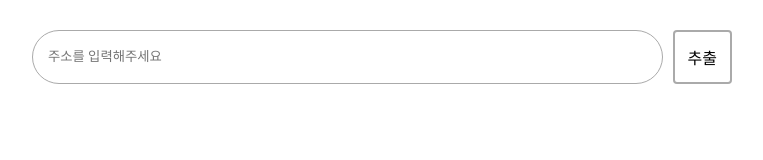
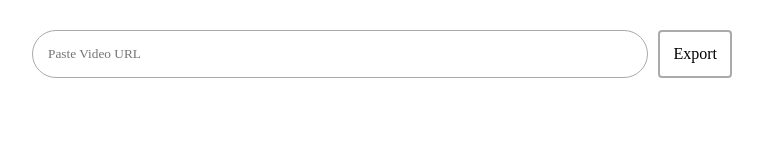
Before and after one commit to marshallku/Youtube-Thumbnail-Downloader, a plain HTML site: page main.html in a window 1280 px wide. Shown: the full height of the page, 258-1021 px from the left. Drawn offline with nearby package versions, Linux system fonts and the light colour scheme; a web font is replaced by a local one.

Commit message:
Update main.html

```diff
--- a/main.html
+++ b/main.html
@@ -11,8 +11,8 @@
 
 <body>
   <div id="input-wrapper">
-    <input type="text" id="ytinput" placeholder="주소를 입력해주세요">
-    <a class="button">추출</a>
+    <input type="text" id="ytinput" placeholder="Paste Video URL">
+    <a class="button">Export</a>
   </div>
   <div id="result-wrapper" style="display:none">
     <div class="ytdwnld"></div>
```
